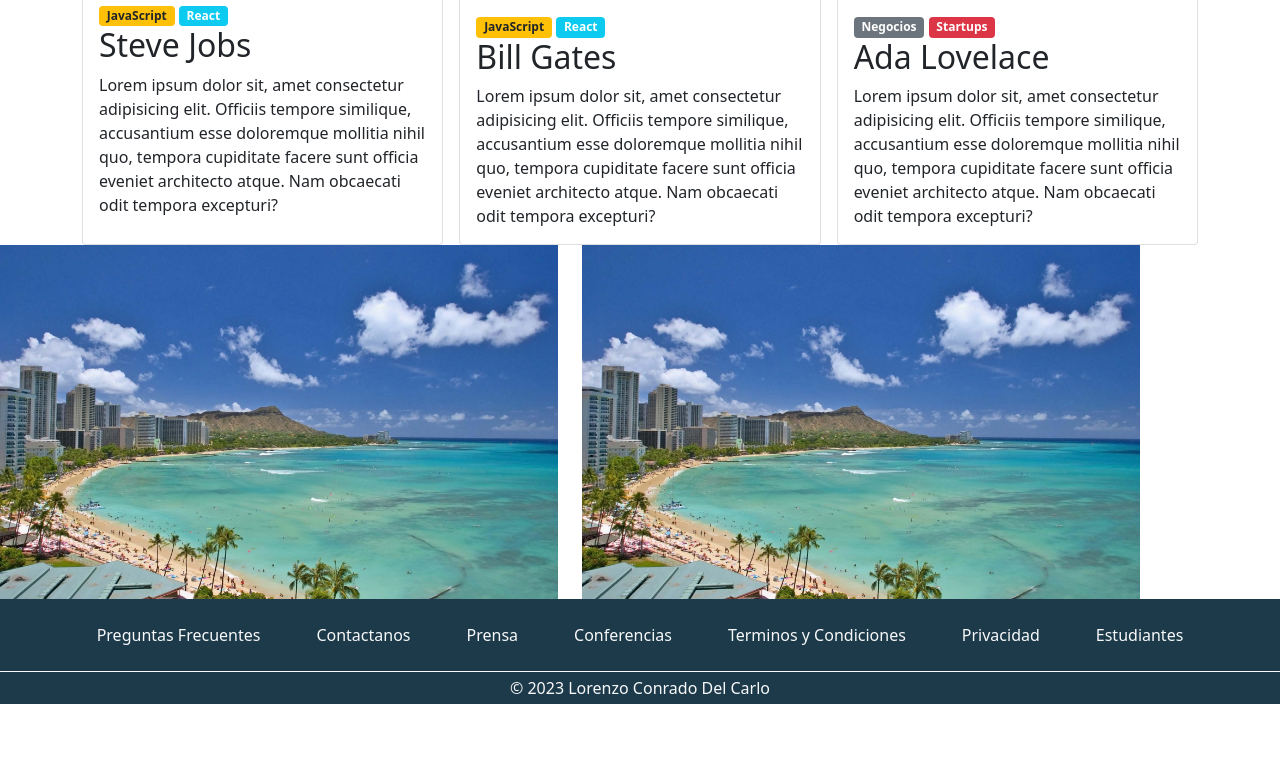
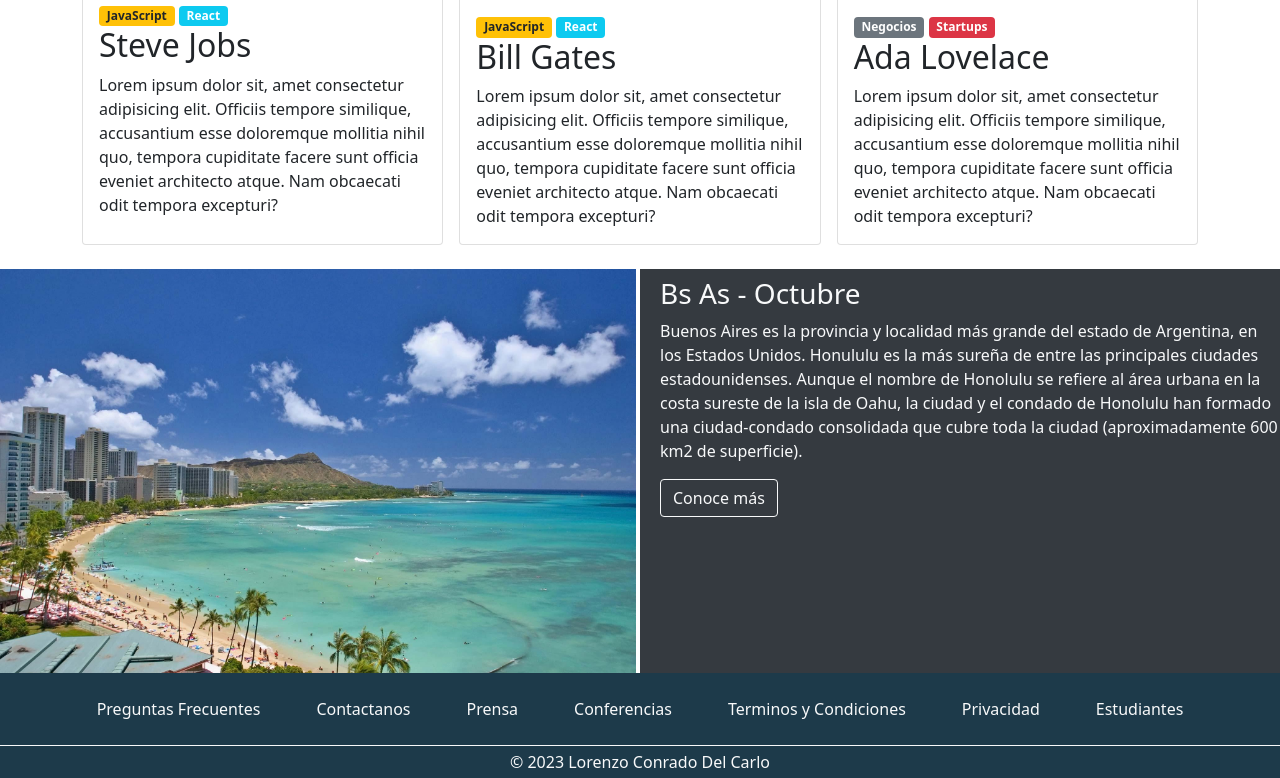
Before and after one commit to Conwa/proyecto-codo-a-codo, a plain HTML site: page index.html in a window 1280 px wide. Shown: the part 1439-2217 px from the top of the page. Before the commit the page ends 2143 px from the top, so only its background shows below. Drawn offline with nearby package versions, Linux system fonts and the light colour scheme.

Commit message:
section LOCACION terminada

```diff
--- a/index.html
+++ b/index.html
@@ -165,13 +165,27 @@
       </div>
     </div>
     <!--LOCACION-->
-    <div class="container m-0 p-0">
-      <div class="row row-cols-2">
-        <div class="col-6">
+    <div class="container-fluid mx-0 mt-4 p-0">
+      <div class="row p-0 m-0">
+        <div class="col-6 p-0 pe-1">
           <img src="/img/honolulu.jpg" class="img-fluid" alt="honolulu.jpg" />
         </div>
-        <div class="col-6">
-          <img src="/img/honolulu.jpg" class="img-fluid" alt="honolulu.jpg" />
+        <div class="col-md-6 bg-primario pe-0">
+          <div class="ps-2 pt-2 text-light">
+            <h3>Bs As - Octubre</h3>
+            <p>
+              Buenos Aires es la provincia y localidad más grande del estado de
+              Argentina, en los Estados Unidos. Honululu es la más sureña de
+              entre las principales ciudades estadounidenses. Aunque el nombre
+              de Honolulu se refiere al área urbana en la costa sureste de la
+              isla de Oahu, la ciudad y el condado de Honolulu han formado una
+              ciudad-condado consolidada que cubre toda la ciudad
+              (aproximadamente 600 km2 de superficie).
+            </p>
+            <button type="button" class="btn btn-outline-light">
+              Conoce más
+            </button>
+          </div>
         </div>
       </div>
     </div>
```
